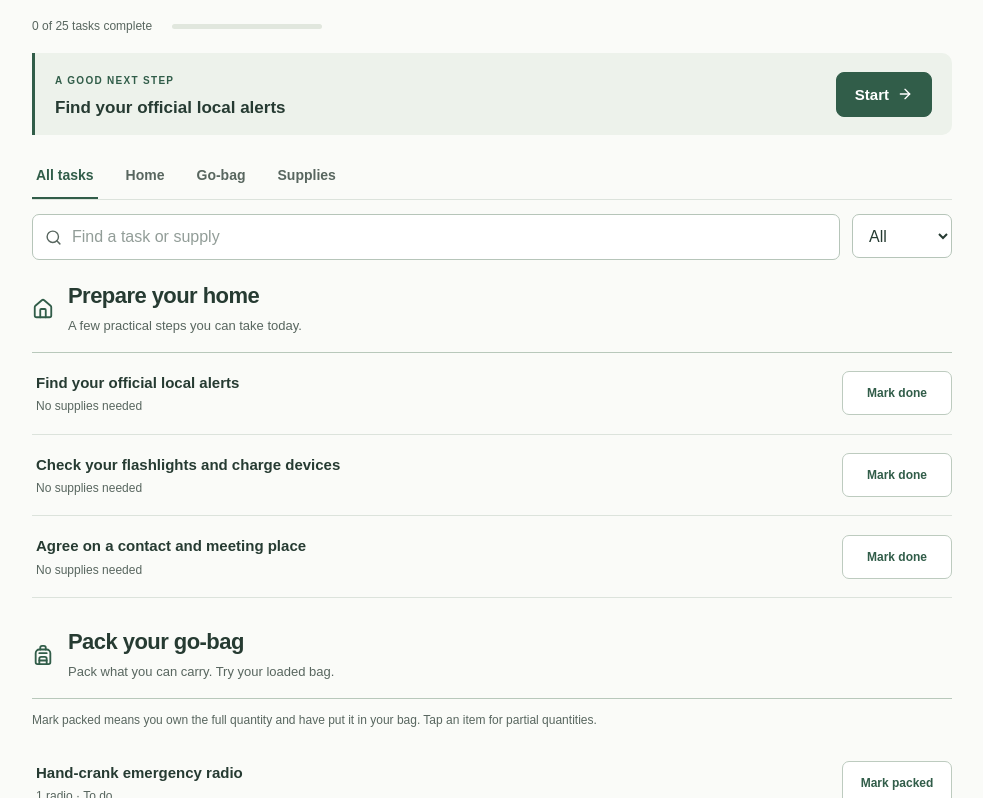
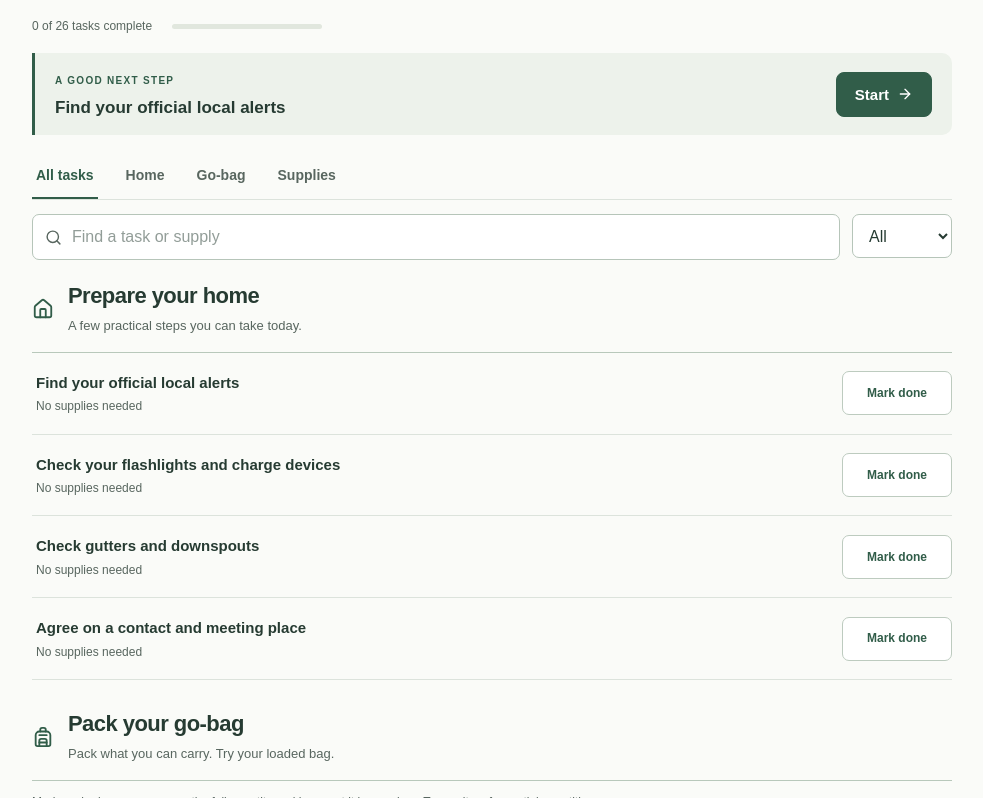
Before and after one commit to confire15/creditcardchris, a Next.js app: page /go-bag in a window 1280 px wide. Shown: the part 668-1466 px from the top of the page, without its empty margins (148-1131 px from the left). Built offline with nearby package versions, Linux system fonts and the light colour scheme.

Commit message:
Add gutter and downspout preparation task

```diff
--- a/src/data/gobag-preparation.ts
+++ b/src/data/gobag-preparation.ts
@@ -20,6 +20,14 @@ export const homeActions = [
     why: "Test the flashlights you already own, check compatible batteries, and charge phones and power banks. Keep them somewhere everyone can find.",
     concerns: ["Power outages"],
     source: "https://www.ready.gov/power-outages",
+  },
+  {
+    id: "home-gutters",
+    name: "Check gutters and downspouts",
+    why: "From the ground, look for leaves, debris, or loose downspouts. Clear only what you can reach safely or arrange help. Make sure downspouts direct rainwater away from your home.",
+    concerns: ["Heavy rain", "Flooding"],
+    source:
+      "https://www.fema.gov/sites/default/files/2020-10/low-cost-projects_protect-home-flood.pdf",
   },
   {
     id: "home-contacts",
--- a/src/lib/gobag/preparation.ts
+++ b/src/lib/gobag/preparation.ts
@@ -7,7 +7,13 @@ export function activeHomeActions(state: KitState) {
       state.concerns.some((selected) => selected === c),
     );
   return homeActions
-    .filter((a) => !a.concerns.length || relevant(a) || a.id === "home-lights")
+    .filter(
+      (a) =>
+        !a.concerns.length ||
+        relevant(a) ||
+        a.id === "home-lights" ||
+        a.id === "home-gutters",
+    )
     .sort((a, b) => {
       const rank = (action: (typeof homeActions)[number]) =>
         action.id === "home-alerts" ? 0 : relevant(action) ? 1 : 2;
```
